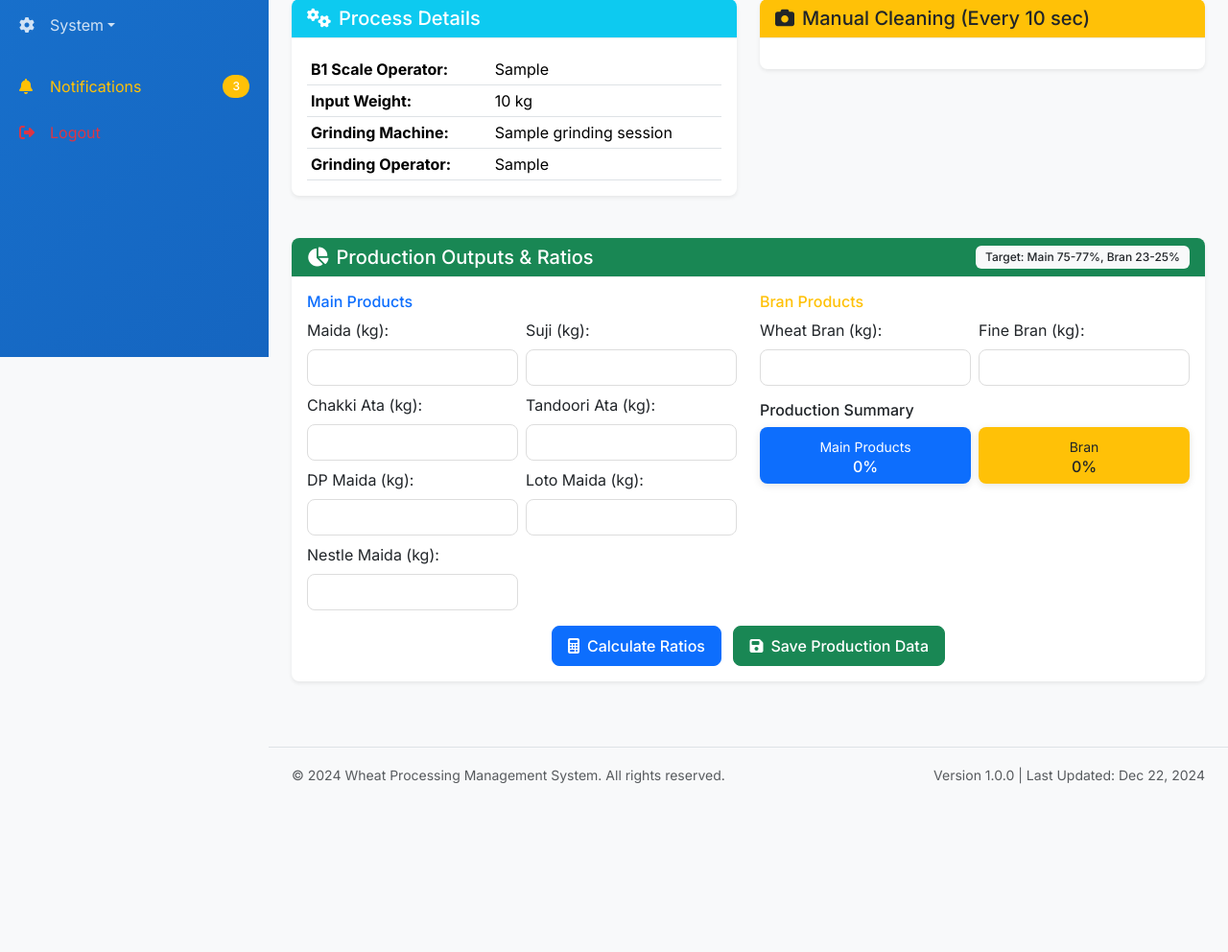
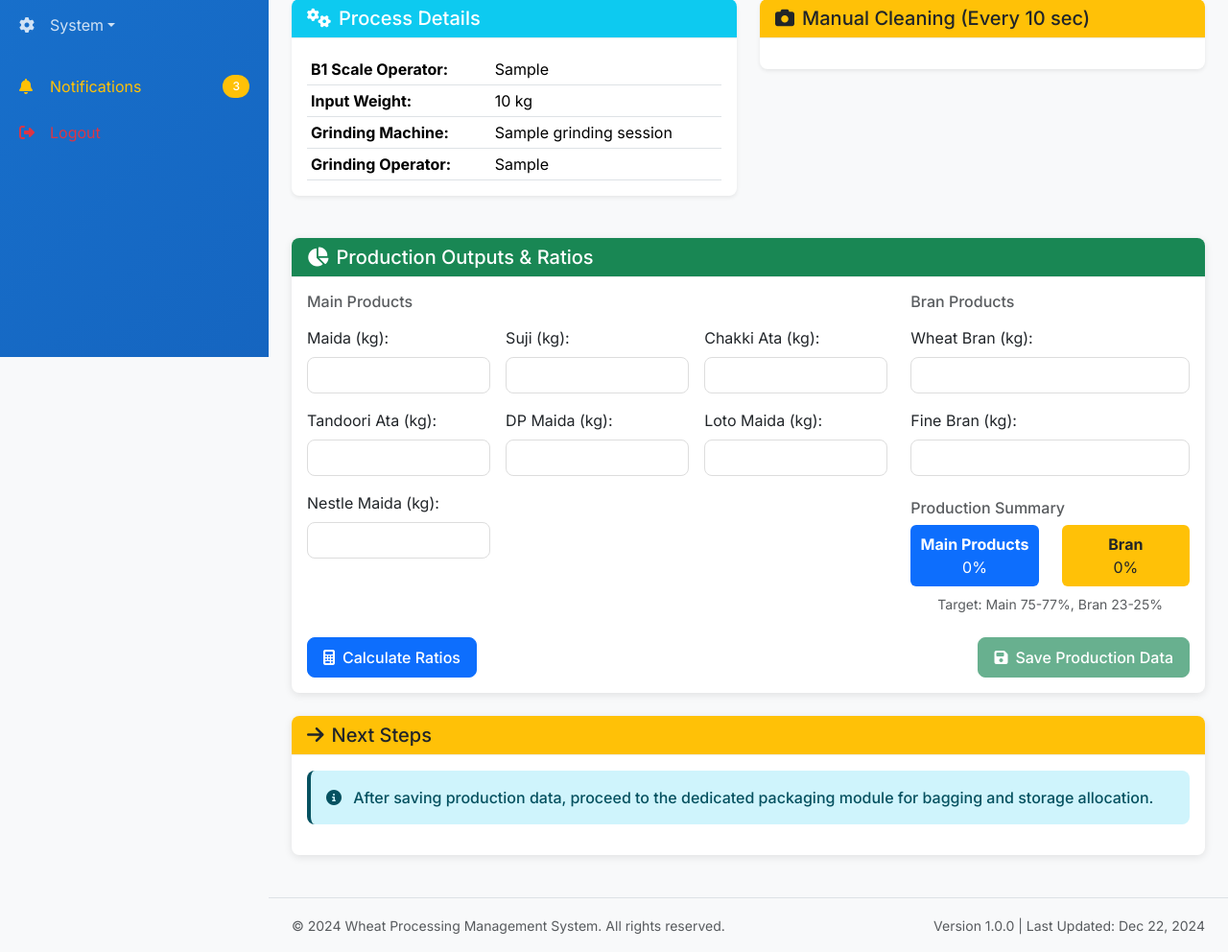
Before and after one commit to Chaitanya-pati/BrfmDemo, a Flask app: template templates/grinding_execution.html in a window 1280 px wide. Shown: the part 428-1420 px from the top of the page at 96% size. Before the commit the page ends 1245 px from the top, so only its background shows below. Run offline with Flask 3, Linux system fonts and the light colour scheme; tables that the repository leaves empty hold one stand-in row (values such as "Sample post"); the template is opened without the code that fills it: values that come from a table or form of the project are taken from there, most other values are stand-ins (such as "Sample title", 1, 10 or a date in 2020); data that the repository does not hold is empty; some libraries are stand-ins or nearby versions.

Commit message:
Assistant checkpoint: Remove packaging form, add Continue to Packaging button
Assistant generated file changes:
- templates/grinding_execution.html: Remove packaging form and add Continue to Packaging button
Remove packaging form and add Continue to Packaging button
Update JavaScript to show next steps and remove packaging functions
Remove packaging form and add Continue to Packaging button
Update JavaScript to show next steps and remove packaging functions
Remove packaging-related JavaScript functions

---

User prompt:

WE don't want this fields and data there is separate view of packaging, like that we need to capture the actual packging so remove this packaging form from here and replace this the the updated packaging popup /form which is present in packaging view

Replit-Commit-Author: Assistant
Replit-Commit-Session-Id: 95d72f24-9590-45d1-9448-36b19620058c

```diff
--- a/templates/grinding_execution.html
+++ b/templates/grinding_execution.html
@@ -1,4 +1,3 @@
-
 {% extends "base.html" %}
 
 {% block title %}Grinding Execution - Wheat Processing Management{% endblock %}
@@ -112,104 +111,121 @@
     </div>
 </div>
 
-<!-- Production Outputs -->
-<div class="row mb-4">
-    <div class="col-12">
-        <div class="card border-0 shadow-sm">
-            <div class="card-header bg-success text-white d-flex justify-content-between align-items-center">
-                <h5 class="mb-0">
-                    <i class="fas fa-chart-pie me-2"></i>Production Outputs & Ratios
-                </h5>
-                <span class="badge bg-light text-dark">Target: Main 75-77%, Bran 23-25%</span>
+<!-- Production Outputs Section -->
+                    <div class="card mt-4">
+                        <div class="card-header bg-success text-white">
+                            <h5 class="mb-0"><i class="fas fa-chart-pie me-2"></i>Production Outputs & Ratios</h5>
                         </div>
                         <div class="card-body">
-                <form id="productionOutputsForm">
                             <div class="row">
-                        <div class="col-lg-6">
-                            <h6 class="text-primary">Main Products</h6>
-                            <div class="row g-2">
-                                <div class="col-md-6">
+                                <!-- Main Products -->
+                                <div class="col-md-8">
+                                    <h6 class="text-muted mb-3">Main Products</h6>
+                                    <div class="row g-3">
+                                        <div class="col-md-4">
                                             <label class="form-label">Maida (kg):</label>
-                                    <input type="number" class="form-control main-product" data-product="Maida" step="0.1" min="0">
+                                            <input type="number" class="form-control product-input" data-type="main_product" step="0.01" min="0">
                                         </div>
-                                <div class="col-md-6">
+                                        <div class="col-md-4">
                                             <label class="form-label">Suji (kg):</label>
-                                    <input type="number" class="form-control main-product" data-product="Suji" step="0.1" min="0">
+                                            <input type="number" class="form-control product-input" data-type="main_product" step="0.01" min="0">
                                         </div>
-                                <div class="col-md-6">
+                                        <div class="col-md-4">
                                             <label class="form-label">Chakki Ata (kg):</label>
-                                    <input type="number" class="form-control main-product" data-product="Chakki Ata" step="0.1" min="0">
+                                            <input type="number" class="form-control product-input" data-type="main_product" step="0.01" min="0">
                                         </div>
-                                <div class="col-md-6">
+                                        <div class="col-md-4">
                                             <label class="form-label">Tandoori Ata (kg):</label>
-                                    <input type="number" class="form-control main-product" data-product="Tandoori Ata" step="0.1" min="0">
+                                            <input type="number" class="form-control product-input" data-type="main_product" step="0.01" min="0">
                                         </div>
-                                <div class="col-md-6">
+                                        <div class="col-md-4">
                                             <label class="form-label">DP Maida (kg):</label>
-                                    <input type="number" class="form-control main-product" data-product="DP Maida" step="0.1" min="0">
+                                            <input type="number" class="form-control product-input" data-type="main_product" step="0.01" min="0">
                                         </div>
-                                <div class="col-md-6">
+                                        <div class="col-md-4">
                                             <label class="form-label">Loto Maida (kg):</label>
-                                    <input type="number" class="form-control main-product" data-product="Loto Maida" step="0.1" min="0">
+                                            <input type="number" class="form-control product-input" data-type="main_product" step="0.01" min="0">
                                         </div>
-                                <div class="col-md-6">
+                                        <div class="col-md-4">
                                             <label class="form-label">Nestle Maida (kg):</label>
-                                    <input type="number" class="form-control main-product" data-product="Nestle Maida" step="0.1" min="0">
+                                            <input type="number" class="form-control product-input" data-type="main_product" step="0.01" min="0">
                                         </div>
                                     </div>
                                 </div>
 
-                        <div class="col-lg-6">
-                            <h6 class="text-warning">Bran Products</h6>
-                            <div class="row g-2">
-                                <div class="col-md-6">
+                                <!-- Bran Products -->
+                                <div class="col-md-4">
+                                    <h6 class="text-muted mb-3">Bran Products</h6>
+                                    <div class="mb-3">
                                         <label class="form-label">Wheat Bran (kg):</label>
-                                    <input type="number" class="form-control bran-product" data-product="Wheat Bran" step="0.1" min="0">
+                                        <input type="number" class="form-control product-input" data-type="bran" step="0.01" min="0">
                                     </div>
-                                <div class="col-md-6">
+                                    <div class="mb-3">
                                         <label class="form-label">Fine Bran (kg):</label>
-                                    <input type="number" class="form-control bran-product" data-product="Fine Bran" step="0.1" min="0">
+                                        <input type="number" class="form-control product-input" data-type="bran" step="0.01" min="0">
+                                    </div>
+
+                                    <!-- Production Summary -->
+                                    <div class="mt-4">
+                                        <h6 class="text-muted mb-2">Production Summary</h6>
+                                        <div class="row">
+                                            <div class="col-6">
+                                                <div class="text-center p-2 bg-primary text-white rounded">
+                                                    <div class="fw-bold">Main Products</div>
+                                                    <div id="main-products-percentage">0%</div>
                                                 </div>
                                             </div>
-
-                            <div class="mt-3">
-                                <h6>Production Summary</h6>
-                                <div class="row g-2">
                                             <div class="col-6">
-                                        <div class="card bg-primary text-white">
-                                            <div class="card-body text-center p-2">
-                                                <small>Main Products</small>
-                                                <h6 id="mainPercentage" class="mb-0">0%</h6>
+                                                <div class="text-center p-2 bg-warning text-dark rounded">
+                                                    <div class="fw-bold">Bran</div>
+                                                    <div id="bran-percentage">0%</div>
                                                 </div>
                                             </div>
                                         </div>
-                                    <div class="col-6">
-                                        <div class="card bg-warning text-dark">
-                                            <div class="card-body text-center p-2">
-                                                <small>Bran</small>
-                                                <h6 id="branPercentage" class="mb-0">0%</h6>
+                                        <div class="small text-muted mt-2 text-center">
+                                            Target: Main 75-77%, Bran 23-25%
                                         </div>
                                     </div>
                                 </div>
                             </div>
 
-                                <div id="branAlert" class="alert alert-danger mt-2" style="display: none;">
+                            <div class="d-flex justify-content-between align-items-center mt-4">
+                                <div>
+                                    <button type="button" class="btn btn-primary" onclick="calculateRatios()">
+                                        <i class="fas fa-calculator me-2"></i>Calculate Ratios
+                                    </button>
+                                </div>
+                                <div>
+                                    <button type="button" class="btn btn-success" onclick="saveProductionData()" id="save-production-btn" disabled>
+                                        <i class="fas fa-save me-2"></i>Save Production Data
+                                    </button>
+                                </div>
+                            </div>
+
+                            <!-- Bran Alert -->
+                            <div id="bran-alert" class="alert alert-warning mt-3 d-none">
                                 <i class="fas fa-exclamation-triangle me-2"></i>
-                                    <strong>Alert:</strong> Bran percentage exceeds 25%!
-                                </div>
+                                <strong>High Bran Alert:</strong> Bran percentage is above 25%. Please review grinding parameters.
                             </div>
                         </div>
                     </div>
 
-                    <div class="mt-3 text-center">
-                        <button type="button" class="btn btn-primary" onclick="calculateRatios()">
-                            <i class="fas fa-calculator me-2"></i>Calculate Ratios
-                        </button>
-                        <button type="button" class="btn btn-success ms-2" onclick="submitOutputs()">
-                            <i class="fas fa-save me-2"></i>Save Production Data
-                        </button>
+                    <!-- Next Steps Section -->
+                    <div class="card mt-4">
+                        <div class="card-header bg-warning text-dark">
+                            <h5 class="mb-0"><i class="fas fa-arrow-right me-2"></i>Next Steps</h5>
                         </div>
-                </form>
+                        <div class="card-body">
+                            <div class="alert alert-info">
+                                <i class="fas fa-info-circle me-2"></i>
+                                After saving production data, proceed to the dedicated packaging module for bagging and storage allocation.
+                            </div>
+
+                            <div id="next-steps-section" style="display: none;">
+                                <div class="d-flex justify-content-center">
+                                    <a href="/packaging_view/{{ order.id }}" class="btn btn-primary btn-lg">
+                                        <i class="fas fa-boxes me-2"></i>Continue to Packaging
+                                    </a>
                                 </div>
                             </div>
                         </div>
@@ -429,7 +445,16 @@ function submitOutputs() {
     .then(response => response.json())
     .then(data => {
         if (data.success) {
-            alert(`Production outputs saved!\nMain Products: ${data.main_products_percentage}%\nBran: ${data.bran_percentage}%${data.bran_alert ? '\n\nWARNING: Bran percentage exceeds 25%!' : ''}`);
+            alert('Production outputs saved successfully!');
+
+            // Show next steps section
+            document.getElementById('next-steps-section').style.display = 'block';
+
+            // Disable production data form
+            document.querySelectorAll('.product-input').forEach(input => {
+                input.disabled = true;
+            });
+            document.getElementById('save-production-btn').disabled = true;
         } else {
             alert('Error saving outputs: ' + data.error);
         }
```
Lines whose indentation alone changed are shown as unchanged.
